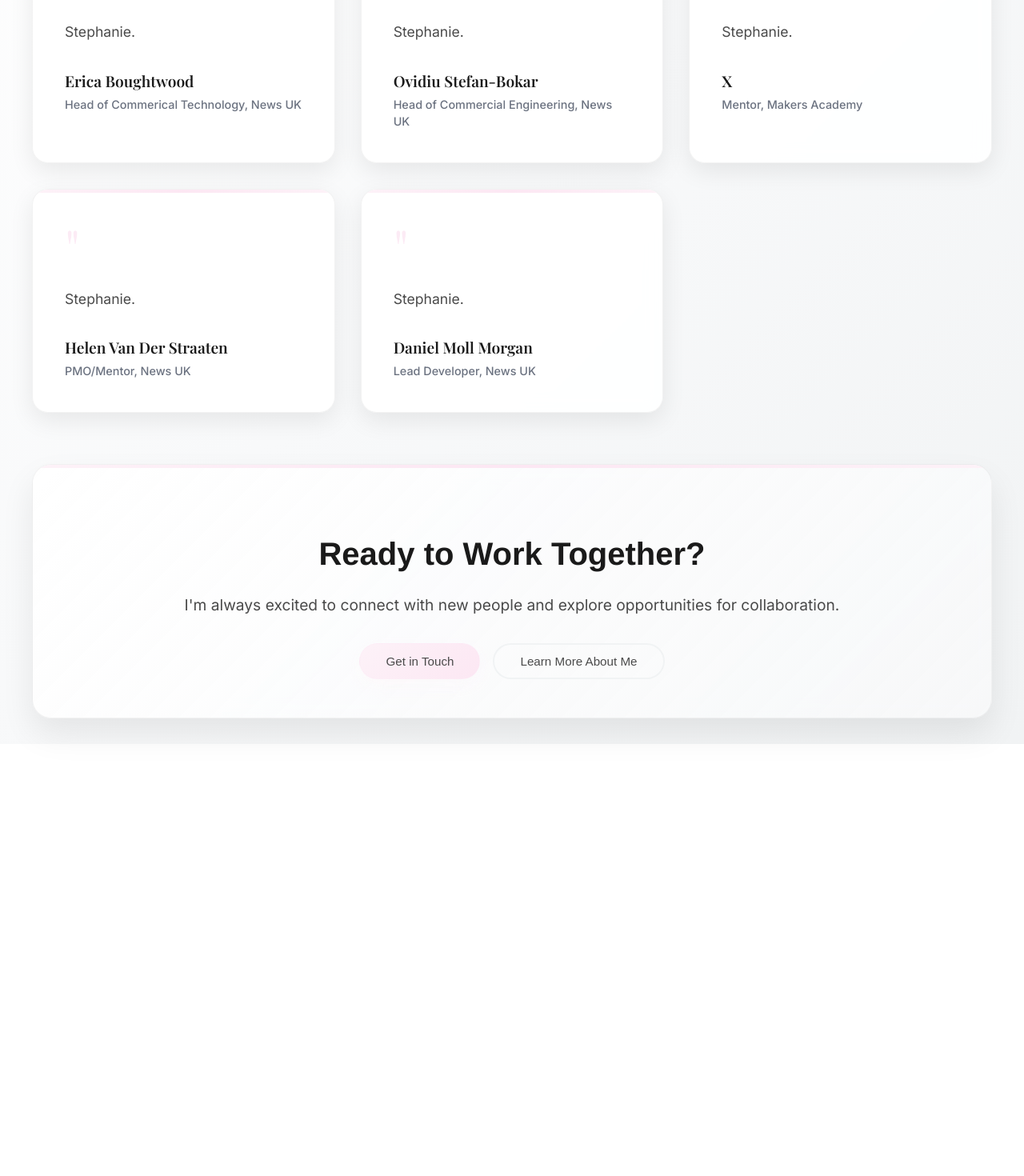
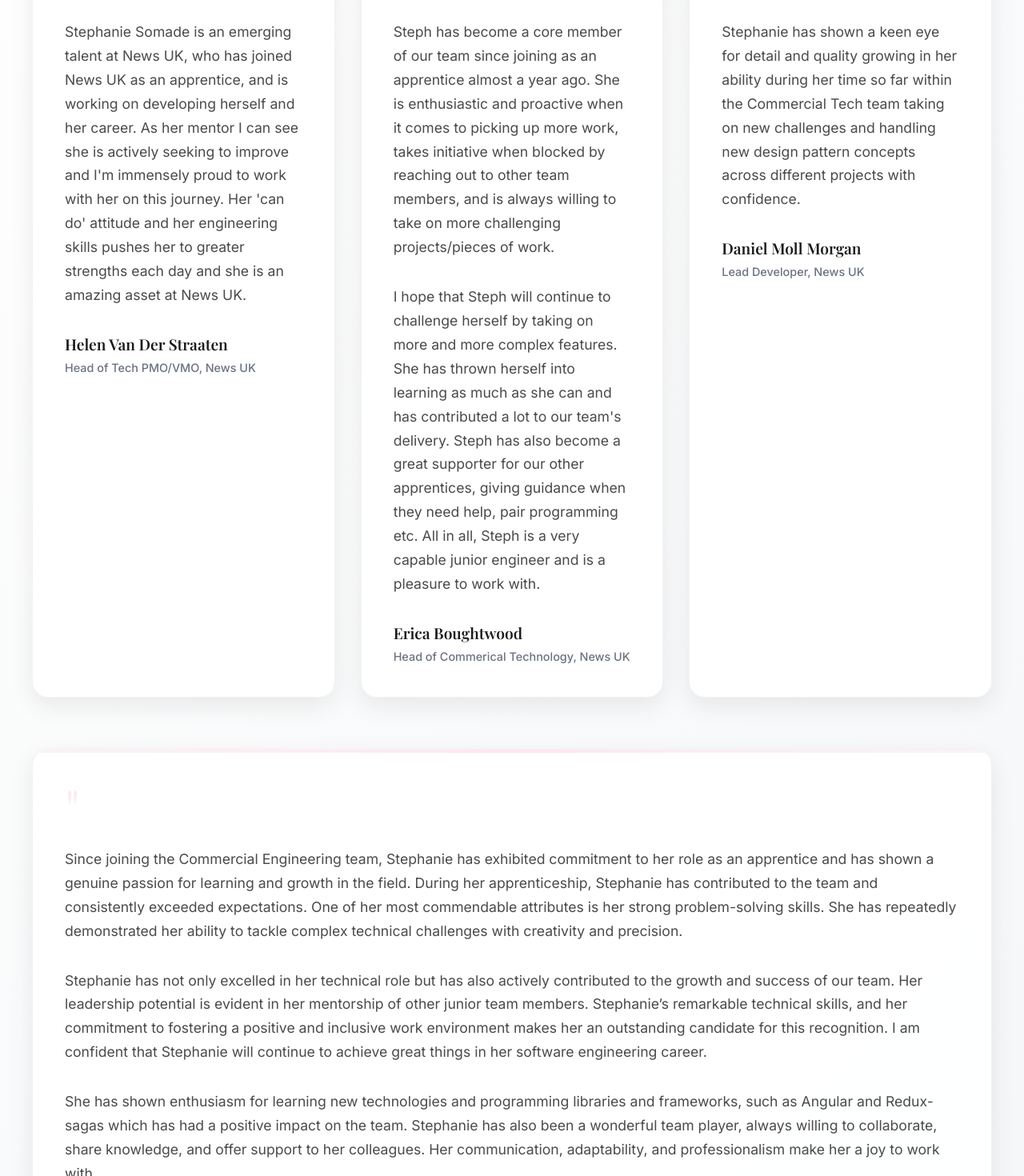
Before and after one commit to stephaniesomade/portfolio-showcase, a React (Vite) app: page /testimonials in a window 1280 px wide. Shown: the part 500-1970 px from the top of the page at 80% size. Before the commit the page ends 1430 px from the top, so only its background shows below. Built offline with nearby package versions, Linux system fonts and the light colour scheme.

Commit message:
(feat): Add testimonials

```diff
--- a/src/pages/Testimonials.tsx
+++ b/src/pages/Testimonials.tsx
@@ -31,11 +31,26 @@ export default function Testimonials() {
       </div>
 
       <div className="testimonials-grid">
+
         <div className="testimonial-card">
           <div className="quote-mark">"</div>
           <p className="testimonial-text">
-            Stephanie.
+            Stephanie Somade is an emerging talent at News UK, who has joined News UK as an apprentice, and is working on developing herself and her career. As her mentor I can see she is actively seeking to improve and I'm immensely proud to work with her on this journey. Her 'can do' attitude and her engineering skills pushes her to greater strengths each day and she is an amazing asset at News UK.
           </p>
+          <div className="testimonial-author">
+            <div className="author-info">
+              <h4>Helen Van Der Straaten</h4>
+              <p>Head of Tech PMO/VMO, News UK</p>
+            </div>
+          </div>
+        </div>
+
+        <div className="testimonial-card">
+          <div className="quote-mark">"</div>
+          <p className="testimonial-text">
+            Steph has become a core member of our team since joining as an apprentice almost a year ago. She is enthusiastic and proactive when it comes to picking up more work, takes initiative when blocked by reaching out to other team members, and is always willing to take on more challenging projects/pieces of work.
+          </p>
+            <p className='testimonial-text'> I hope that Steph will continue to challenge herself by taking on more and more complex features. She has thrown herself into learning as much as she can and has contributed a lot to our team's delivery. Steph has also become a great supporter for our other apprentices, giving guidance when they need help, pair programming etc. All in all, Steph is a very capable junior engineer and is a pleasure to work with.</p>
           <div className="testimonial-author">
             <div className="author-info">
               <h4>Erica Boughtwood</h4>
@@ -47,8 +62,24 @@ export default function Testimonials() {
         <div className="testimonial-card">
           <div className="quote-mark">"</div>
           <p className="testimonial-text">
-            Stephanie.
+          Stephanie has shown a keen eye for detail and quality growing in her ability during her time so far within the Commercial Tech team taking on new challenges and handling new design pattern concepts across different projects with confidence.
           </p>
+          <div className="testimonial-author">
+            <div className="author-info">
+              <h4>Daniel Moll Morgan</h4>
+              <p>Lead Developer, News UK</p>
+            </div>
+          </div>
+        </div>
+      </div>
+
+      <div className="testimonial-card">
+        <div className="quote-mark">"</div>
+        <p className="testimonial-text">
+          Since joining the Commercial Engineering team, Stephanie has exhibited commitment to her role as an apprentice and has shown a genuine passion for learning and growth in the field. During her apprenticeship, Stephanie has contributed to the team and consistently exceeded expectations. One of her most commendable attributes is her strong problem-solving skills. She has repeatedly demonstrated her ability to tackle complex technical challenges with creativity and precision.
+        </p>
+          <p className='testimonial-text'>Stephanie has not only excelled in her technical role but has also actively contributed to the growth and success of our team. Her leadership potential is evident in her mentorship of other junior team members. Stephanie’s remarkable technical skills, and her commitment to fostering a positive and inclusive work environment makes her an outstanding candidate for this recognition. I am confident that Stephanie will continue to achieve great things in her software engineering career.</p>
+          <p className='testimonial-text'>She has shown enthusiasm for learning new technologies and programming libraries and frameworks, such as Angular and Redux-sagas which has had a positive impact on the team. Stephanie has also been a wonderful team player, always willing to collaborate, share knowledge, and offer support to her colleagues. Her communication, adaptability, and professionalism make her a joy to work with. </p>
         <div className="testimonial-author">
           <div className="author-info">
             <h4>Ovidiu Stefan-Bokar</h4>
@@ -60,39 +91,19 @@ export default function Testimonials() {
       <div className="testimonial-card">
           <div className="quote-mark">"</div>
           <p className="testimonial-text">
-            Stephanie.
+            Stephanie is a truly outstanding apprentice; from our first meeting, she demonstrated a number of skills that she has utilised on her journey to success, showcasing her proactivity, organisation and dedication to software engineering.
+            Stephanie’s employer took the decision to rotate their apprentices, beginning a carousel of learning that many apprentices would find daunting, but not Stephanie. Whether the work was front-end, back-end or full stack, Stephanie took each and every opportunity to learn and evidence her abilities through meaningful, high-quality work. This approach earned her positive feedback in each team but especially so in her last rotation where Stephanie’s logical mind and aptitude for problem solving were a perfect match for the team’s projects.
           </p>
+            <p className="testimonial-text">Indeed, her line manager in this team was astounded at the complexity of work Stephanie took on, explaining that it would typically take a senior engineer at least six months to get to grips with the learning curve in this team. Stephanie relished and rose to that challenge, working independently on tickets in just a few short weeks.
+            Stephanie is especially adept at finding different ways to learn, whether through independent research and application or by shadowing a colleague, Stephanie is consistently looking to learn and grow as a developer. Indeed, Stephanie had to be particularly proactive in managing her learning when she found one of the teams in her workplace was not set up to work with apprentices due to a number of constraints around resourcing and workflow. This was right at the beginning of her placement period and again, many apprentices would have found this challenging or expected their training provider to resolve the situation for them. Instead, Stephanie displayed resilience, recognised that her team were facing challenges and contributed as much as she possibly could in that rotation. </p>
+
+            <p className="testimonial-text">In her next rotation, Stephanie advocated for her own learning and ensured her team mates were aware of her development needs for her apprenticeship, proactively seeking out as much shadowing and pairing as possible.
+            As a young professional, Stephanie conducts herself with dedication and passion for her new field. She always prepares for her meetings in advance and is quick to call attention to the support of her colleagues when successful. Stephanie recognises that development is a collaborative field and she is perfectly placed to excel in her future career.
+            .</p>
           <div className="testimonial-author">
             <div className="author-info">
-              <h4>X</h4>
-              <p>Mentor, Makers Academy</p>
-            </div>
-          </div>
-        </div>
-
-        <div className="testimonial-card">
-          <div className="quote-mark">"</div>
-          <p className="testimonial-text">
-            Stephanie.
-          </p>
-          <div className="testimonial-author">
-            <div className="author-info">
-              <h4>Helen Van Der Straaten</h4>
-              <p>PMO/Mentor, News UK</p>
-            </div>
-          </div>
-        </div>
-
-        <div className="testimonial-card">
-          <div className="quote-mark">"</div>
-          <p className="testimonial-text">
-            Stephanie.
-          </p>
-          <div className="testimonial-author">
-            <div className="author-info">
-              <h4>Daniel Moll Morgan</h4>
-              <p>Lead Developer, News UK</p>
-            </div>
+              <h4>Natalie Rossiter</h4>
+              <p>Placement Coach, Makers Academy</p>
             </div>
           </div>
         </div>
```
Lines whose indentation alone changed are shown as unchanged.
